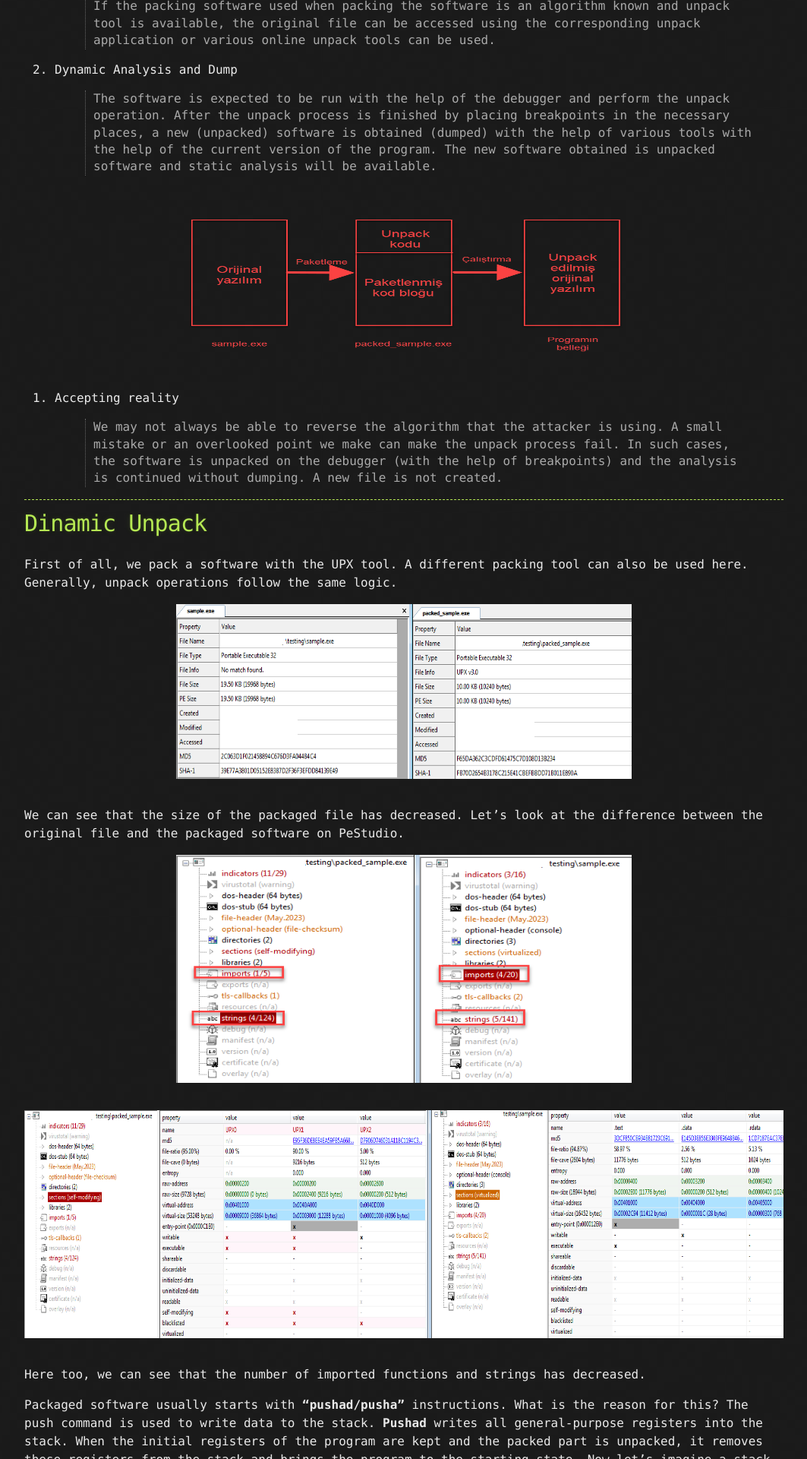
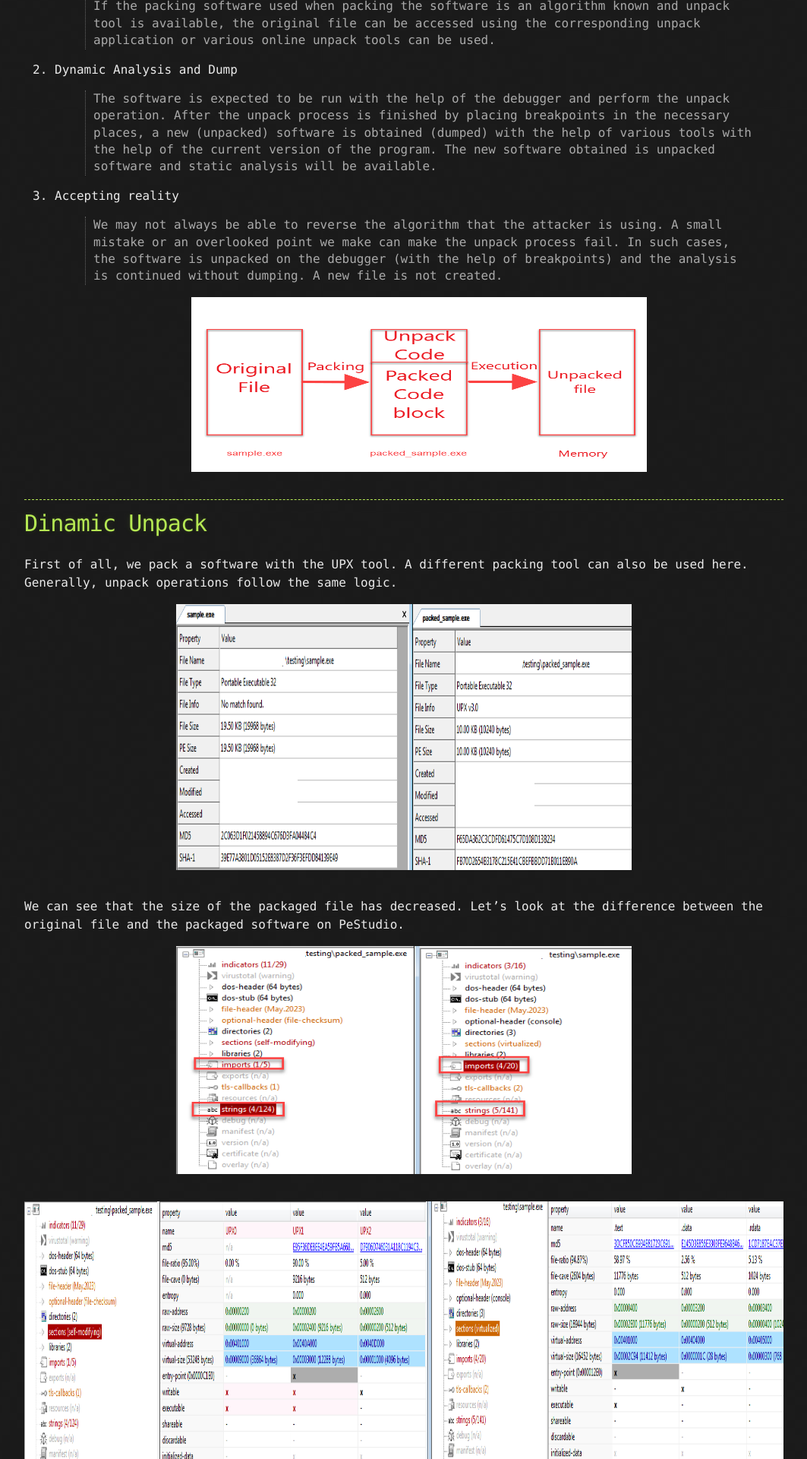
Before and after one commit to fatihbeyexe/onlyf8.github.io, a Jekyll site: the page built from _posts/2023-07-13-unpackingEN.md, in a window 1280 px wide. Shown: the part 1454-3374 px from the top of the page at 76% size, without its empty margins (108-1171 px from the left). Built offline with Jekyll 4.4.1, drawn with Linux system fonts in a browser that asks for light colours.

Commit message:
Adding unpacking post

```diff
--- a/_posts/2023-07-13-unpackingEN.md
+++ b/_posts/2023-07-13-unpackingEN.md
@@ -40,11 +40,11 @@ There are 3 ways here:
     > If the packing software used when packing the software is an algorithm known and unpack tool is available, the original file can be accessed using the corresponding unpack application or various online unpack tools can be used.
 2. Dynamic Analysis and Dump
     > The software is expected to be run with the help of the debugger and perform the unpack operation. After the unpack process is finished by placing breakpoints in the necessary places, a new (unpacked) software is obtained (dumped) with the help of various tools with the help of the current version of the program. The new software obtained is unpacked software and static analysis will be available.
-
-<img title="Packing/Unpacking" width="600" height="230" src="../assets/packing_unpacking.png" style="display:block; margin-right:auto; margin-left:auto; padding-bottom:20px;">
-
 3. Accepting reality
     > We may not always be able to reverse the algorithm that the attacker is using. A small mistake or an overlooked point we make can make the unpack process fail. In such cases, the software is unpacked on the debugger (with the help of breakpoints) and the analysis is continued without dumping. A new file is not created.
+
+
+    <img title="Packing/Unpacking" width="600" height="230" src="../assets/packingEN.png" style="display:block; margin-right:auto; margin-left:auto; padding-bottom:20px;">
 
 ---
 
@@ -52,32 +52,32 @@ There are 3 ways here:
 
 First of all, we pack a software with the UPX tool. A different packing tool can also be used here. Generally, unpack operations follow the same logic.
 
-<img title="Packed Sample" width="600" height="230" src="../assets/packed_sample.png" style="display:block; margin-right:auto; margin-left:auto; padding-bottom:20px;">
+<img title="Packed Sample" width="600" height="350" src="../assets/packed_sample.png" style="display:block; margin-right:auto; margin-left:auto; padding-bottom:20px;">
 
 We can see that the size of the packaged file has decreased. Let's look at the difference between the original file and the packaged software on PeStudio.
 
 <img title="Packed Sample PeStudio" width="600" height="300" src="../assets/packed_sample_pestudio.png" style="display:block; margin-right:auto; margin-left:auto; padding-bottom:20px;">
 
 
-<img title="Packed Sample PeStudio" width="1100" height="300" src="../assets/packed_sample_pestudio-1.png" style="display:block; margin-right:auto; margin-left:auto; padding-bottom:20px;">
+<img title="Packed Sample PeStudio" width="1100" height="450" src="../assets/packed_sample_pestudio-1.png" style="display:block; margin-right:auto; margin-left:auto; padding-bottom:20px;">
 
 Here too, we can see that the number of imported functions and strings has decreased.
 
 Packaged software usually starts with **"pushad/pusha"** instructions. What is the reason for this? The push command is used to write data to the stack. **Pushad** writes all general-purpose registers into the stack. When the initial registers of the program are kept and the packed part is unpacked, it removes these registers from the stack and brings the program to the starting state. Now let's imagine a stack, initially a data block is written into this stack and when the unpack process is completed, this block is removed from the stack. When we think with a simple logic; If we assign a breakpoint to the memory address where the **ESP** Stack Pointer is located after the **"push"** command, the program will hang on the breakpoint when the unpack process is finished.
 
-<img title="Stack" width="800" height="300" src="../assets/unpack_stack.png" style="display:block; margin-right:auto; margin-left:auto; padding-bottom:20px;">
+<img title="Stack" width="800" height="400" src="../assets/unpack_stackEN.png" style="display:block; margin-right:auto; margin-left:auto; padding-bottom:20px;">
 
 This is the basic logic of the dynamic unpack process. Of course, different counter techniques to different packing algorithms need to be produced. When we come to the entrypoint of the application on the debugger, we can see the **pushad** instruction.
 
-<img title="Dinamik Unpack" width="800" height="300" src="../assets/packed_sample_dinamik.png" style="display:block; margin-right:auto; margin-left:auto; padding-bottom:20px;">
+<img title="Dinamik Unpack" width="800" height="400" src="../assets/packed_sample_dinamik.png" style="display:block; margin-right:auto; margin-left:auto; padding-bottom:20px;">
 
 On the x86 Debugger, we run the **pushad** instruction by simply running an instruction with the **F8** key, and then we can see that the ESP value changes.
 
-<img title="Dinamik Unpack" width="800" height="300" src="../assets/packed_sample_dinamik-1.png" style="display:block; margin-right:auto; margin-left:auto; padding-bottom:20px;">
+<img title="Dinamik Unpack" width="800" height="400" src="../assets/packed_sample_dinamik-1.png" style="display:block; margin-right:auto; margin-left:auto; padding-bottom:20px;">
 
 By right-clicking on the ESP value and clicking on the **Follow in dump** button, we display the memory address indicated by the ESP value. Then, from this address, we select 2 bytes and toggle a breakpoint of the **Hardware Access ** type and press the **F9** key to make it work until it comes to the breakpoint.
 
-<img title="Dinamik Unpack" width="800" height="300" src="../assets/packed_sample_dinamik-2.png" style="display:block; margin-right:auto; margin-left:auto; padding-bottom:20px;">
+<img title="Dinamik Unpack" width="800" height="400" src="../assets/packed_sample_dinamik-2.png" style="display:block; margin-right:auto; margin-left:auto; padding-bottom:20px;">
 
 When we see **Paused** on the lower left, we can see why it is standing on the side of it in the same way. When we look at the next instruction of the instruction, where the program stops, we will see the **popad/popa** instruction. This tells us that; The program has processed the data to be unpacked on the stack and finished the unpack process, removing the startup registers of the program from the stack and starting the actual code to run.
 
@@ -85,11 +85,11 @@ Now that we've completed the unpack process, where is the actual code block? Her
 
 When we perform the branching, we can see that we have come to the starting address of the unpacked code block.
 
-<img title="Dinamik Unpack" width="800" height="300" src="../assets/packed_sample_dinamik-3.png" style="display:block; margin-right:auto; margin-left:auto; padding-bottom:20px;">
+<img title="Dinamik Unpack" width="800" height="350" src="../assets/packed_sample_dinamik-3.png" style="display:block; margin-right:auto; margin-left:auto; padding-bottom:20px;">
 
 In addition to this large branching, the application that we will use to receive the dump when we unpack will also help us whether the unpack process is complete or not. When **Scylla**, one of the x86 plugins, is opened, if we click on the **IAT (Import Address Table) Autosearch** button and find the IAT, our operation is successful. Then, by clicking on the **Get Imports** button, we ensure that the file we will dump is made executable. Then we finish the unpack process by clicking on the **Dump** and **Fix Dump** buttons.
 
-<img title="Dinamik Unpack" width="500" height="500" src="../assets/scylla.png" style="display:block; margin-right:auto; margin-left:auto; padding-bottom:20px;">
+<img title="Dinamik Unpack" width="500" height="560" src="../assets/scylla.png" style="display:block; margin-right:auto; margin-left:auto; padding-bottom:20px;">
 
 ---
 
```
Also changed, not shown: _posts/2023-07-13-unpackingTR.md (+11 -11 lines), assets/packingEN.png (added), assets/unpack_stackEN.png (added).
